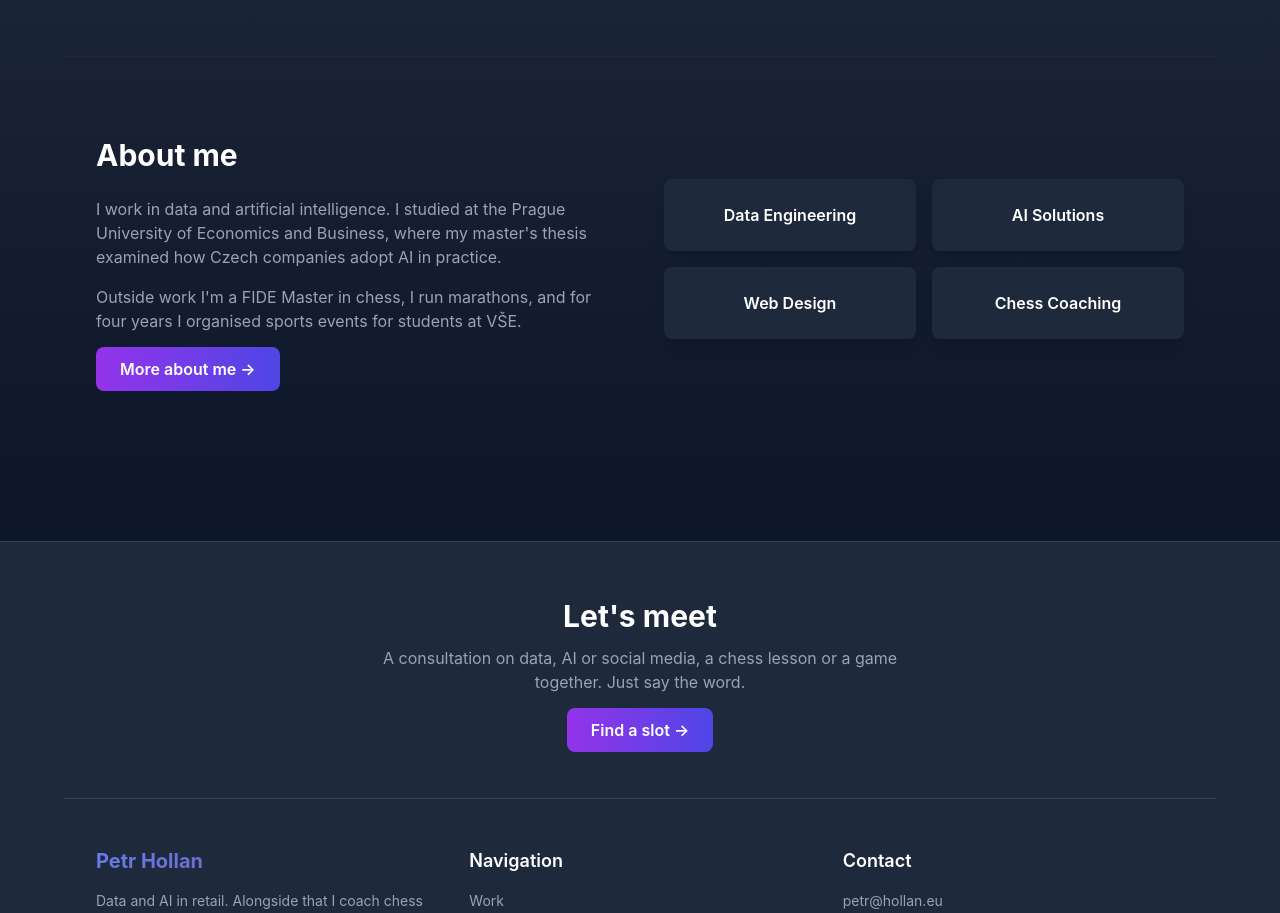
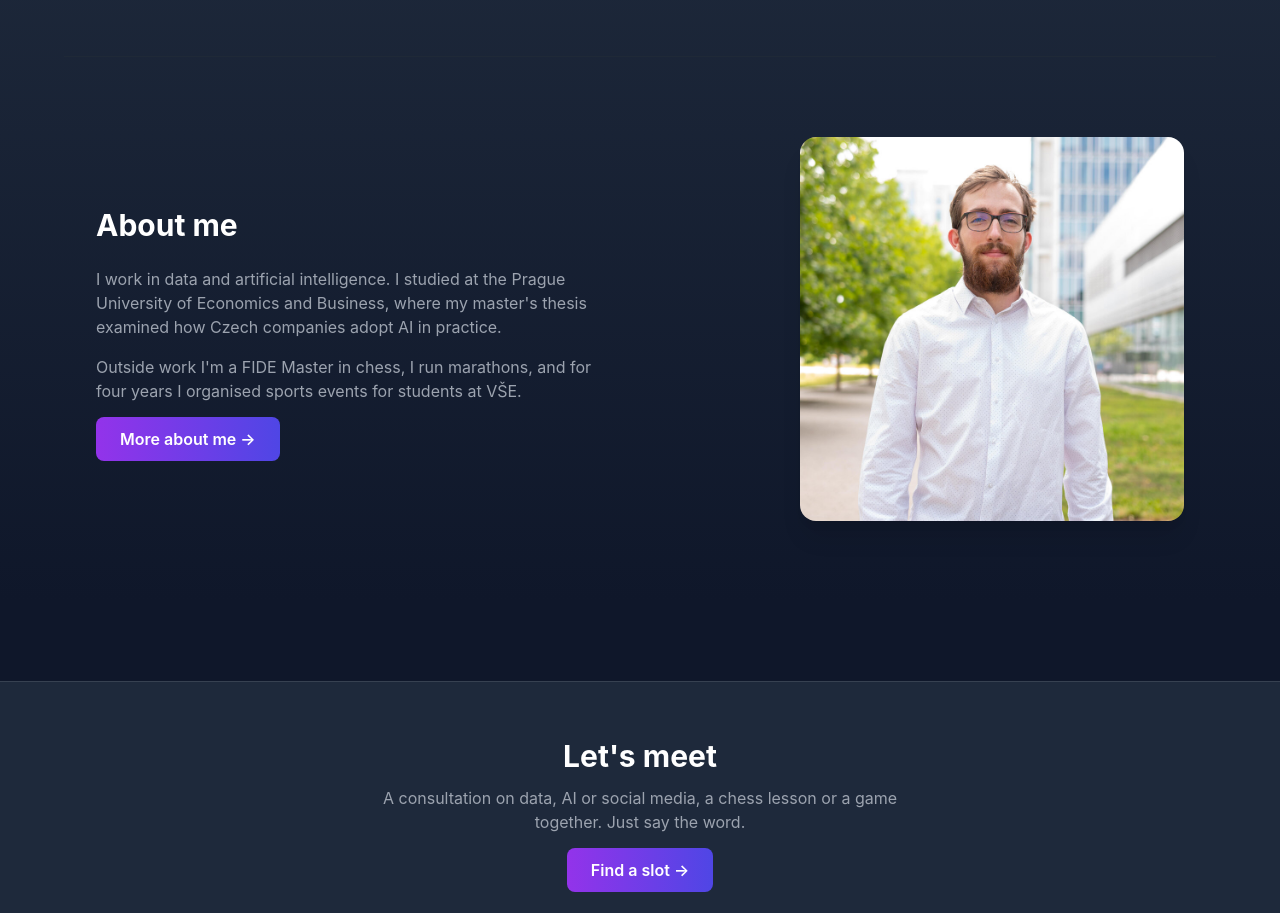
Before and after one commit to petrhollan22/petr-portfolio, a Next.js app: page /en in a window 1280 px wide. Shown: the part 860-1773 px from the top of the page. Built offline with nearby package versions, Linux system fonts and the light colour scheme; no server answers.

Commit message:
Add portrait to about section

```diff
--- a/app/[locale]/page.tsx
+++ b/app/[locale]/page.tsx
@@ -59,11 +59,14 @@ export default function Home() {
             <p className="text-gray-400 mb-6">{t('aboutP2')}</p>
             <Link href="/work" className="btn-primary">{t('aboutCta')} →</Link>
           </div>
-          <div className="grid grid-cols-2 gap-4">
-            <div className="card text-center"><p className="font-semibold">Data Engineering</p></div>
-            <div className="card text-center"><p className="font-semibold">AI Solutions</p></div>
-            <div className="card text-center"><p className="font-semibold">Web Design</p></div>
-            <div className="card text-center"><p className="font-semibold">Chess Coaching</p></div>
+          <div className="flex justify-center md:justify-end">
+            <img
+              src="/portret.jpg"
+              alt="Petr Hollan"
+              width={900}
+              height={900}
+              className="w-full max-w-sm rounded-2xl shadow-xl"
+            />
           </div>
         </div>
       </section>
```
Also changed, not shown: public/portret.jpg (added).
